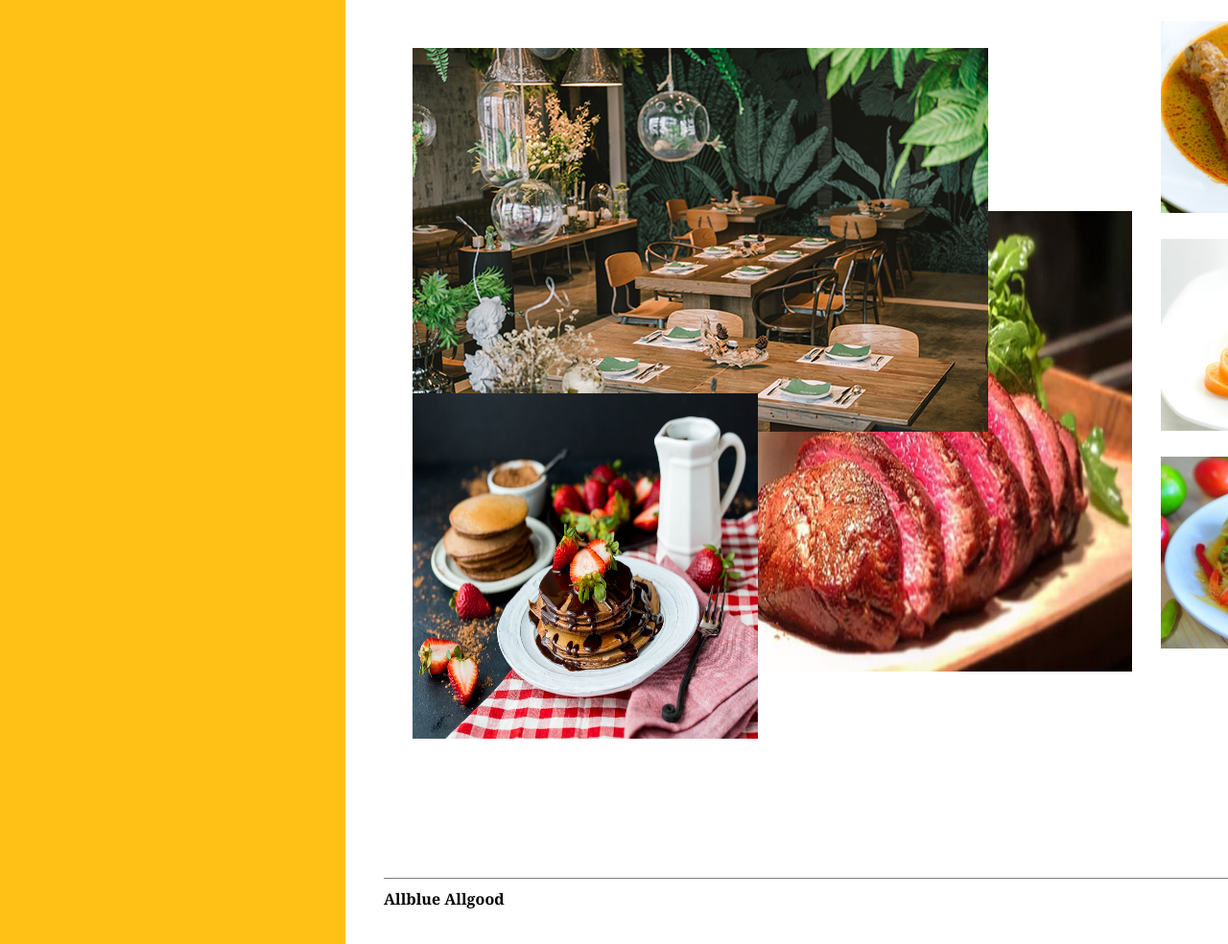
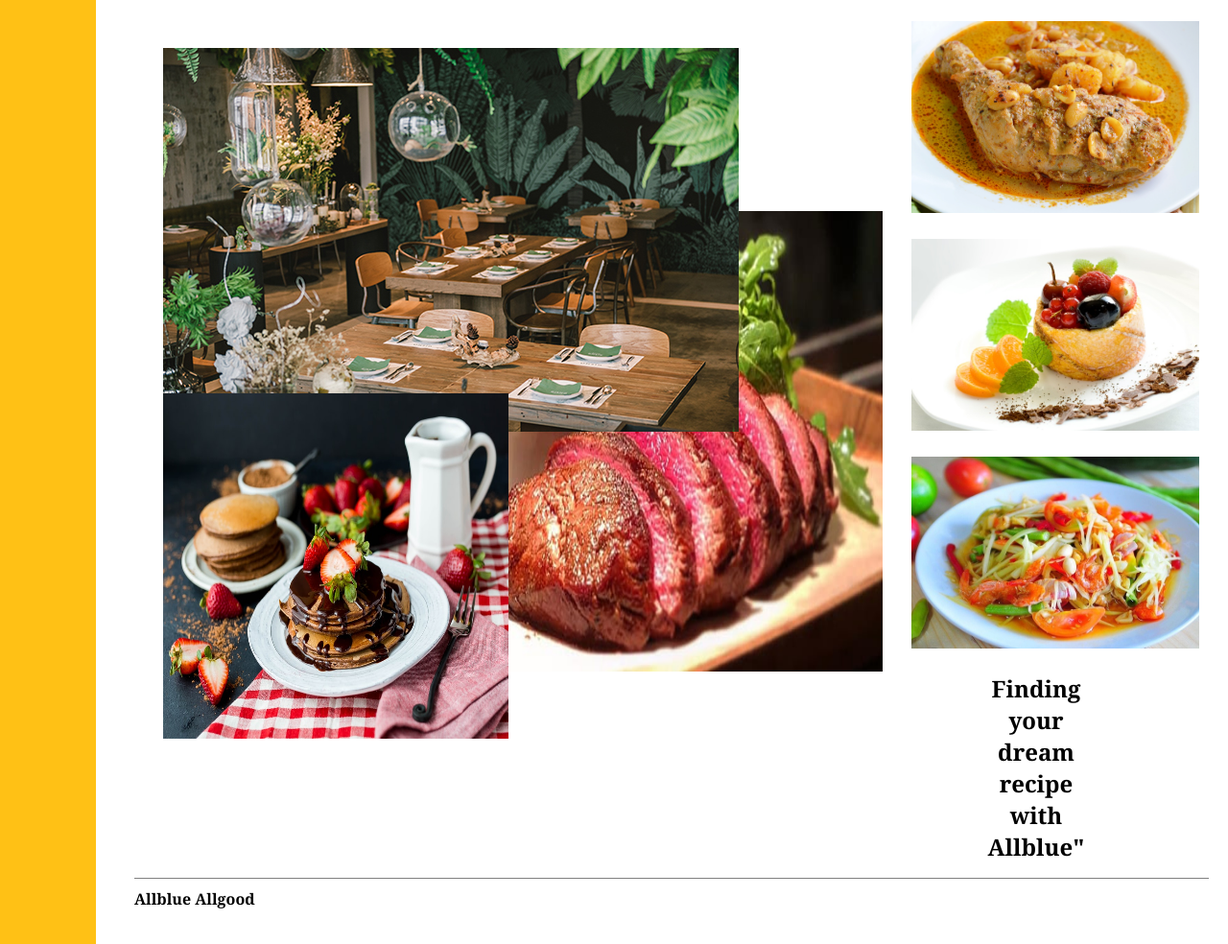
Before and after one commit to yodsatorn/cn331-Project-Allblue, a Django app: page / in a window 1280 px wide; the page is wider, and only the part inside the window is pictured. Shown: the part 55-1039 px from the top of that part at 96% size. Run offline with Django 3.2, Linux system fonts and the light colour scheme.

Commit message:
Update html and css

```diff
--- a/index/templates/about.html
+++ b/index/templates/about.html
@@ -93,7 +93,7 @@
         <br>
         <br>
 
-        <a href="#head" style="margin-left: 1200px; font-size: 1.5em; width: 20px;">back to top</a>
+        <a href="#topnav" style="margin-left: 1200px; font-size: 1.5em; width: 20px;">back to top</a>
         <br><br>
     </div>
 {% endblock %}
--- a/static/index/css/index-style.css
+++ b/static/index/css/index-style.css
@@ -1,6 +1,6 @@
 html {
     background-color:rgb(255, 193, 21);
-    min-width: 1920px;
+    min-width: 1400px;
 }
 
 body {
```
